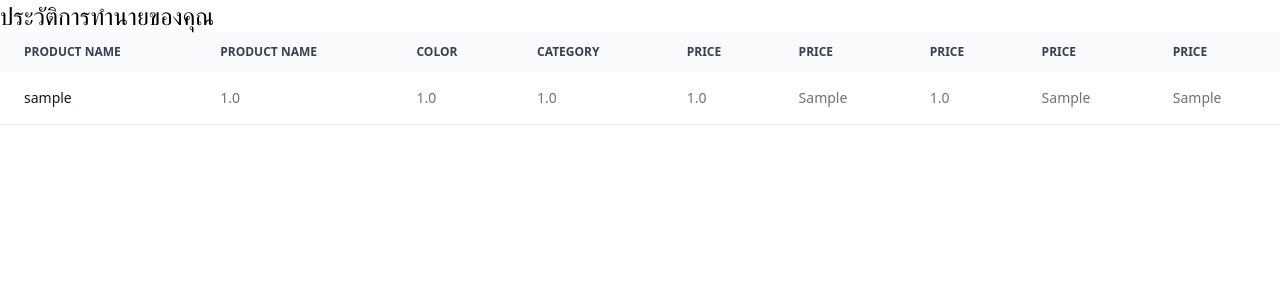
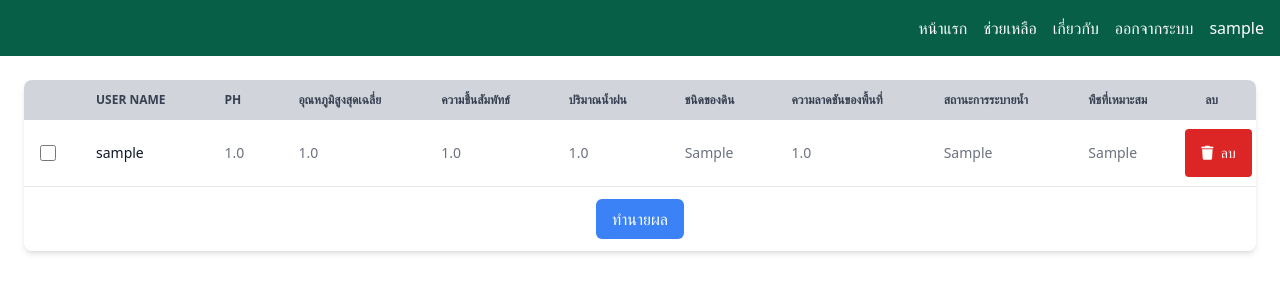
Before and after one commit to Thirawat64/project-farmers, a Django app: a page that uses farmers/prediction/templates/predictions/data_save_predict.html in a window 1280 px wide. Shown: the top 300 px of the page. Run offline with Django 4.2, Linux system fonts and the light colour scheme; a user stored in the database is signed in; tables that the repository leaves empty hold one stand-in row (values such as "Sample post"); parts of the project's set-up code (start-up, migrations or seed data) failed here and were passed over.

Commit message:
new140267

```diff
--- a/farmers/main/templates/main/topbar.html
+++ b/farmers/main/templates/main/topbar.html
@@ -1,64 +1,36 @@
+<!DOCTYPE html>
+<html lang="en">
+<head>
+  <meta charset="UTF-8">
+  <meta name="viewport" content="width=device-width, initial-scale=1.0">
+  <link href="https://cdn.jsdelivr.net/npm/tailwindcss@2.2.19/dist/tailwind.min.css" rel="stylesheet">
+  <link rel="stylesheet" href="https://cdn.jsdelivr.net/npm/tailwindcss@2.2.19/dist/tailwind.min.css">
+  <link href="https://cdn.jsdelivr.net/npm/tailwindcss@2.2.19/dist/tailwind.min.css" rel="stylesheet">
+  <title>Document</title>
+</head>
 
-{% load static %}
+<body>
+  <section class="bg-green-800 flex items-center justify-between p-4">
+    <div class="flex items-center">
+        <a href="{% url 'home' %}">
 
-<style>
-    .navbar{
+        </a>
+    </div>
+    <ul class="flex space-x-4 text-white">
+        <li><a href="{% url 'home' %}" class="hover:underline">หน้าแรก</a></li>
+        <li><a href="{% url 'help' %}" class="hover:underline">ช่วยเหลือ</a></li>
+        <li><a href="{% url 'about' %}" class="hover:underline">เกี่ยวกับ</a></li>
+        {% if user.is_authenticated %}
+            <li><a href="{% url 'logout' %}" class="hover:underline">ออกจากระบบ</a></li>
+            <li><a href="{% url 'dashboard' %}" class="hover:underline">{{ user.username }}</a></li>
+        {% else %}
+            <li><a href="{% url 'login' %}" class="hover:underline">เข้าสู่ระบบ</a></li>
+            <li><a href="{% url 'register' %}" class="hover:underline">สมัครสมาชิก</a></li>
+        {% endif %}
+    </ul>
+</section>
+{% block content %}
 
-        display: flex;
-        height: 10%;
-        background-color:075650;
-    }
-    .user-logo,img{
-    width: 60px;
-    height: 60px;
-    margin-top: 0.3rem;
-    margin-left: 0.8rem;
-    border-radius: 50px;
-    background-size: contain;
-
-    }
-
-
-
-    .menu{
-        width: 100%;
-        display: flex;
-        align-items: center;
-        justify-content: right;
-        list-style: none;
-        float: right;
-        color: black;
-        padding-right: 1cm;
-    }
-
-    .menu li{
-        margin: 0 1rem;
-    }
-
-    .menu li a{
-        color: white;
-
-    }
-
-
-  </style>
-
-<section class="navbar">
-    <div class="user-logo">
-        <a href="{% url 'home' %}"> <img src="{% static 'static/logo.jpg' %}" width="20px" height="20px"  alt=""></a>
-    </div>
-    <ul class="menu">
-      <li class="nav-item"><a href="{% url 'home' %}" class="nav-link">หน้าแรก</a></li>
-      <li class="nav-item"><a href="{% url 'help' %}" class="nav-link active" aria-current="page">ช่วยเหลือ</a></li>
-      <li class="nav-item"><a href="{% url 'about' %}" class="nav-link">เกี่ยวกับ</a></li>
-      {% if user.is_authenticated %}
-      <li class="nav-item"><a href="{% url 'logout' %}" class="nav-link">ออกจากระบบ</a></li>
-        <li class="nav-item"><a href="{% url 'dashboard' %}" class="nav-link">{{ user.username }}</a></li>
-      {% else %}
-        <li class="nav-item"><a href="{% url 'login' %}" class="nav-link">เข้าสู่ระบบ</a></li>
-        <li class="nav-item"><a href="{% url 'register' %}" class="nav-link">สมัครสมาชิก</a></li>
-
-      {% endif %}
-
-    </ul>
-</section> <br>
+{% endblock %}
+</body>
+</html>
--- a/farmers/prediction/admin.py
+++ b/farmers/prediction/admin.py
@@ -2,7 +2,7 @@ from django.contrib import admin
 from .models import *
 # Register your models here.
 class AreaPredictionAdmin(admin.ModelAdmin):
-    list_display = ('user', 'ph_value', 'max_temperature', 'humidity', 'precip', 'soil_type', 'area_slope', 'drainage', 'predicted_plant')
+    list_display = ('id', 'user', 'ph_value', 'max_temperature', 'humidity', 'precip', 'soil_type', 'area_slope', 'drainage', 'predicted_plant')
 
 # Register the model with the custom admin class
 admin.site.register(AreaPrediction, AreaPredictionAdmin)
--- a/farmers/prediction/models.py
+++ b/farmers/prediction/models.py
@@ -4,6 +4,7 @@ from django.contrib.auth.models import User
 
 # Create your models here.
 class AreaPrediction(models.Model):
+    id = models.AutoField(primary_key=True)
     user = models.ForeignKey(User, on_delete=models.CASCADE)
     ph_value = models.FloatField()
     max_temperature = models.FloatField()
--- a/farmers/prediction/templates/predictions/data_save_predict.html
+++ b/farmers/prediction/templates/predictions/data_save_predict.html
@@ -6,50 +6,70 @@
     <meta name="viewport" content="width=device-width, initial-scale=1.0">
     <title>Prediction Result</title>
     <link href="https://cdn.jsdelivr.net/npm/tailwindcss@2.2.19/dist/tailwind.min.css" rel="stylesheet">
+    <script defer src="https://cdn.jsdelivr.net/npm/alpinejs@3.x.x/dist/cdn.min.js"></script>
+    <link href="https://cdnjs.cloudflare.com/ajax/libs/font-awesome/6.0.0-beta3/css/all.min.css" rel="stylesheet">
 </head>
+{% extends 'main/base.html' %}
+{% load static %}
 
-
-<div class="relative overflow-x-auto">
+{% block content %}
+<div class="max-w-10xl mx-auto bg-white p-6 rounded-md">
+    <div class="relative overflow-x-auto shadow-md sm:rounded-lg">
         <table class="w-full text-sm text-left rtl:text-right text-gray-500 dark:text-gray-400">
-        <thead class="text-xs text-gray-700 uppercase bg-gray-50 dark:bg-gray-700 dark:text-gray-400">
-
-            <p1 class="text-center text-2xl">ประวัติการทำนายของคุณ</p1>
-
+            <thead class="text-xs text-gray-700 uppercase bg-gray-300 dark:bg-gray-700 dark:text-gray-400">
                 <tr>
 
-                <th scope="col" class="px-6 py-3">
-                    Product name
+                    <th scope="col" class="p-4">
+                        <div class="flex items-center">
+
+                        </div>
                     </th>
                     <th scope="col" class="px-6 py-3">
-                    Product name
+                        User name
                     </th>
                     <th scope="col" class="px-6 py-3">
-                    Color
+                        ph
                     </th>
                     <th scope="col" class="px-6 py-3">
-                    Category
+                        อุณหภูมิสูงสุดเฉลี่ย
                     </th>
                     <th scope="col" class="px-6 py-3">
-                    Price
+                        ความชื้นสัมพัทธ์
                     </th>
                     <th scope="col" class="px-6 py-3">
-                    Price
+                        ปริมาณน้ำฝน
                     </th>
                     <th scope="col" class="px-6 py-3">
-                    Price
+                        ชนิดของดิน
                     </th>
                     <th scope="col" class="px-6 py-3">
-                    Price
+                        ความลาดชันของพื้นที่
                     </th>
                     <th scope="col" class="px-6 py-3">
-                    Price
+                        สถานะการระบายน้ำ
+                    </th>
+
+                    <th scope="col" class="px-6 py-3">
+                        พืชที่เหมาะสม
+                    </th>
+                    <th scope="col" class="px-6 py-3">
+                        ลบ
                     </th>
                 </tr>
             </thead>
+            <tbody>
                 {% for i in data_save_predict %}
-        <tbody>
-            <tr class="bg-white border-b dark:bg-gray-800 dark:border-gray-700">
-                <th scope="row" class="px-6 py-4 font-medium text-gray-900 whitespace-nowrap dark:text-white">
+                <tr
+                    class="bg-white border-b dark:bg-gray-800 dark:border-gray-700 hover:bg-gray-50 dark:hover:bg-gray-600">
+                    <td class="w-4 p-4">
+                        <div class="flex items-center">
+                            <input id="checkbox-table-search-1" type="checkbox"
+                                class="w-4 h-4 text-blue-600 bg-gray-100 border-gray-300 rounded focus:ring-blue-500 dark:focus:ring-blue-600 dark:ring-offset-gray-800 dark:focus:ring-offset-gray-800 focus:ring-2 dark:bg-gray-700 dark:border-gray-600">
+                            <label for="checkbox-table-search-1" class="sr-only">checkbox</label>
+                        </div>
+                    </td>
+
+                    <th scope="col" class="px-6 py-4 font-medium text-gray-900 whitespace-nowrap dark:text-white">
                         {{i.user}}
                     </th>
                     <td class="px-6 py-4">
@@ -77,8 +97,34 @@
                         {{i.predicted_plant}}
                     </td>
 
-            </tr>
+                    <td x-data="{ open: false }" class="text-center mt-10 mb-10">
+
+                        <button @click="open = true"
+                            class="my-2 h-12 bg-red-600 hover:bg-red-700 text-white px-4 py-2 rounded items-center justify-center"><i
+                                class="fa-solid fa-trash"></i>&nbsp;&nbsp;ลบ</button>
+
+                        <div x-show="open" @click.away="open = false" class="fixed inset-0 flex items-center">
+                            <div
+                                class="bg-white p-6 w-72 max-w-lg mx-auto rounded shadow-xl border border-[#2B3843] text-center">
+                                <p class="text-xl font-family mb-4">ลบบัญชีผู้ใช้</p>
+                                <p>ยืนยันการลบบัญชีผู้ใช้หรือไม่</p>
+                                <div class="text-center">
+                                    <a href="{% url 'delete_data' i.id %}"
+                                        class="mt-4 bg-[#E81C03] hover:bg-cover text-red-500 px-4 py-2.5 rounded mr-5">ยืนยัน</a>
+                                    <button @click="open = false"
+                                        class="mt-4 bg-gray-500 text-white px-4 py-2 rounded">ปิด</button>
+                                </div>
+                            </div>
+                        </div>
+                    </td>
+                    {% endfor %}
             </tbody>
-        {% endfor %}
+
         </table>
+        <div class="flex justify-center space-x-20 mt-3 mb-3">
+            <a href="{% url 'predict_view' %}"
+                class="bg-blue-500 text-white px-4 py-2  rounded-md hover:bg-blue-700">ทำนายผล</a>
         </div>
+    </div>
+</div>
+{% endblock %}
--- a/farmers/prediction/urls.py
+++ b/farmers/prediction/urls.py
@@ -5,6 +5,7 @@ urlpatterns = [
     path('',index, name="index"),
     path('predict_view/',predict_view, name="predict_view"),
     path('predict/', predict, name="predict"),
-    path('show_data_save_predict/',show_data_save_predict, name="show_data_save_predict" )
+    path('show_data_save_predict/',show_data_save_predict, name="show_data_save_predict" ),
+    path('delete_data/<int:id>/',delete_data, name="delete_data")
 
 ]
--- a/farmers/prediction/views.py
+++ b/farmers/prediction/views.py
@@ -1,5 +1,5 @@
 from django.contrib.auth.decorators import login_required
-from django.shortcuts import render
+from django.shortcuts import render, redirect
 from .models import *
 import joblib
 
@@ -43,16 +43,21 @@ def predict(request):
             drainage_numeric = 1
 
         prediction = models.predict([[ph_value, max_temperature, humidity, precip, soil_type_numeric, area_slope, drainage_numeric]])
-        if prediction == [0]:
-            prediction = 'มันสำปะหลัง'
-        if prediction == [1]:
-            prediction = 'ข้าวโพด'
-        if prediction == [2]:
-            prediction = 'ปาล์มน้ำมัน'
-        if prediction == [3]:
-            prediction = 'ข้าว'
-        if prediction == [4]:
-            prediction = 'อ้อย'
+
+        if 3.5 < ph_value < 9 and 10 < max_temperature < 45 and 19 < humidity < 101 and 499 < precip < 3001 and area_slope < 60:
+            if prediction == [0]:
+                prediction = 'มันสำปะหลัง'
+            elif prediction == [1]:
+                prediction = 'ข้าวโพด'
+            elif prediction == [2]:
+                prediction = 'ปาล์มน้ำมัน'
+            elif prediction == [3]:
+                prediction = 'ข้าว'
+            elif prediction == [4]:
+                prediction = 'อ้อย'
+        else:
+            prediction = 'พื้นที่ของคุณไม่เหมาะสมที่จะปลูกพืชในการวิเคราะห์ของเรา'
+
 
 
 
@@ -75,5 +80,9 @@ def predict(request):
 
 
 def show_data_save_predict(req):
-    data_save_predict = AreaPrediction.objects.filter(user=req.user)
+    data_save_predict = AreaPrediction.objects.filter(user=req.user).order_by('-user')
     return render(req, 'predictions/data_save_predict.html',{'data_save_predict':data_save_predict})
+
+def delete_data(request, id):
+    AreaPrediction.objects.get(pk=id).delete()
+    return redirect('show_data_save_predict')
```
Also changed, not shown: farmers/main/templates/main/base.html (+4 -4 lines), farmers/prediction/templates/predictions/index.html (+11 -14 lines), farmers/prediction/templates/predictions/predict.html (+19 -10 lines), farmers/prediction/migrations/0001_initial.py. Lines whose indentation alone changed are shown as unchanged.
